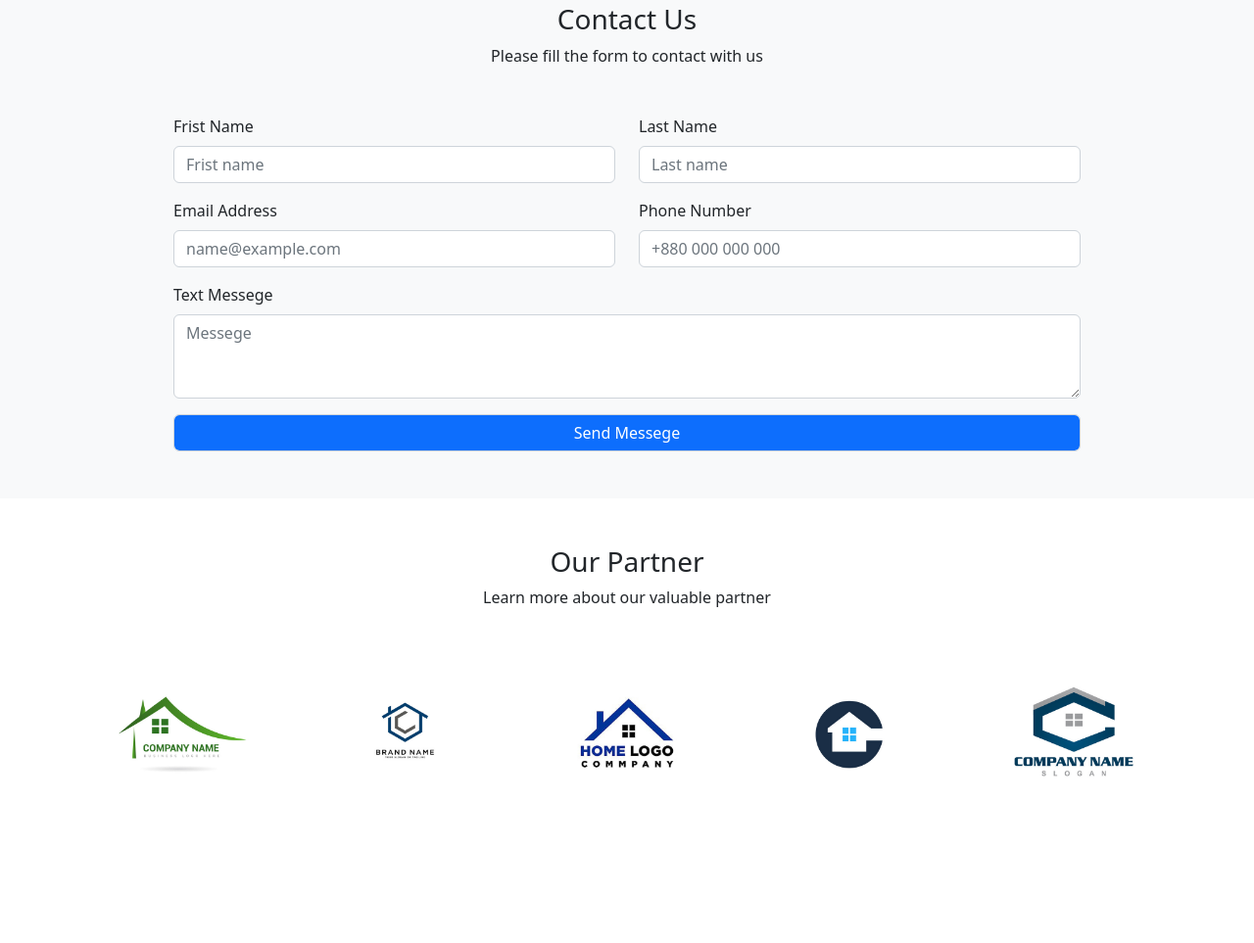
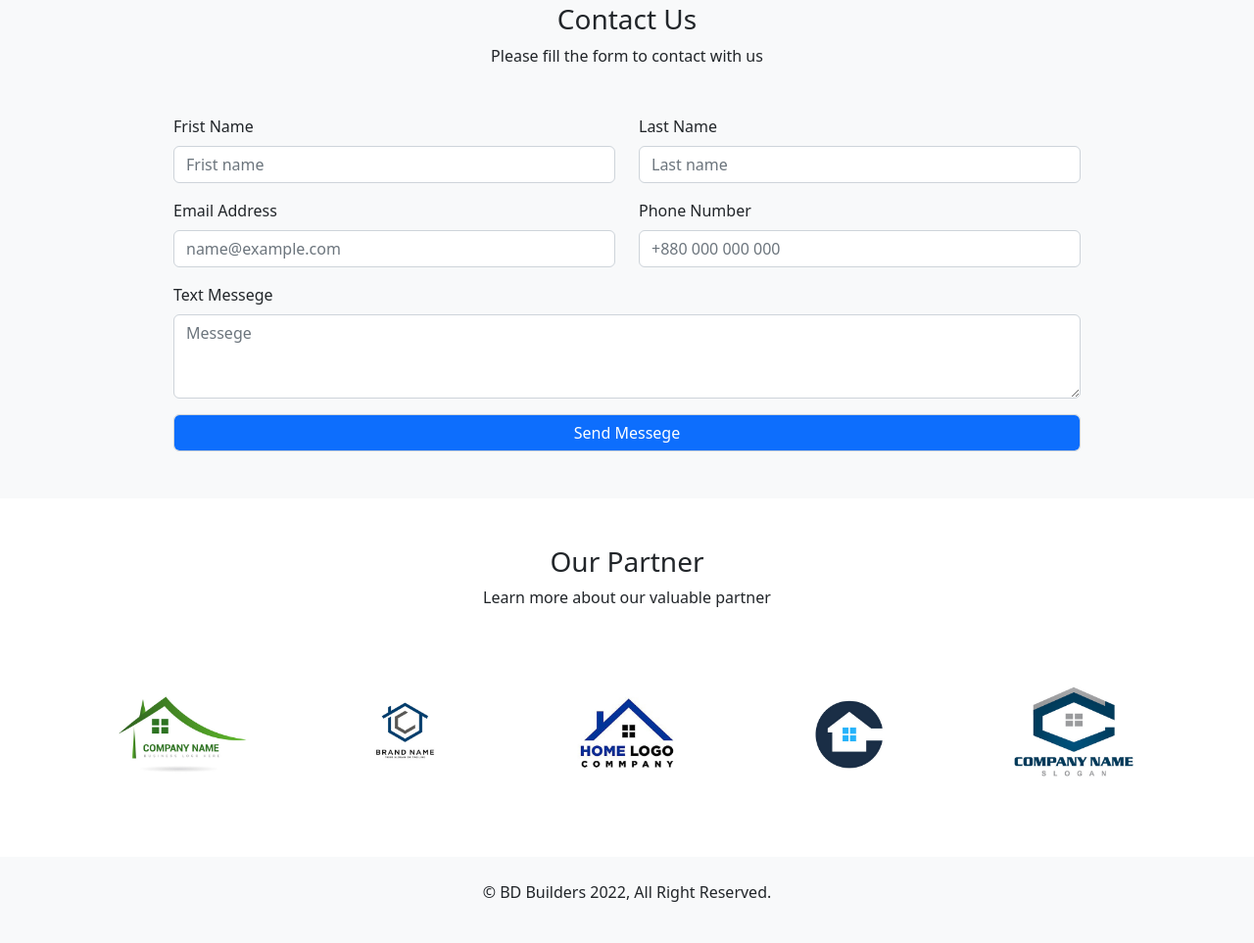
Before and after one commit to shohanur-islam/bd-builders-2, a plain HTML site: page index.html in a window 1280 px wide. Shown: the part 2276-3239 px from the top of the page at 98% size. Before the commit the page ends 3151 px from the top, so only its background shows below. Drawn offline with nearby package versions, Linux system fonts and the light colour scheme.

Commit message:
Footer area completed

```diff
--- a/index.html
+++ b/index.html
@@ -516,6 +516,15 @@
         </div>
       </div>
     </main>
+
+    <!-- Footer Area -->
+    <div class="footer-area bg-light py-4">
+      <div class="container">
+        <div class="footer-tex text-center">
+          <p>&copy; BD Builders 2022, All Right Reserved.</p>
+        </div>
+      </div>
+    </div>
     <script
       src="https://cdn.jsdelivr.net/npm/bootstrap@5.2.3/dist/js/bootstrap.bundle.min.js"
       integrity="sha384-kenU1KFdBIe4zVF0s0G1M5b4hcpxyD9F7jL+jjXkk+Q2h455rYXK/7HAuoJl+0I4"
```
